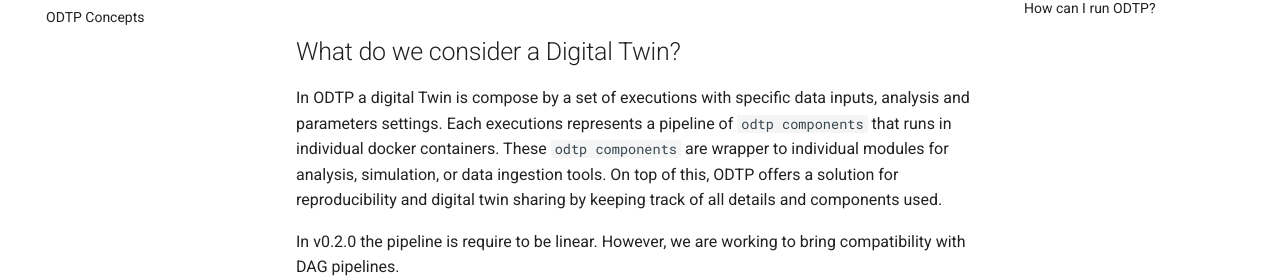
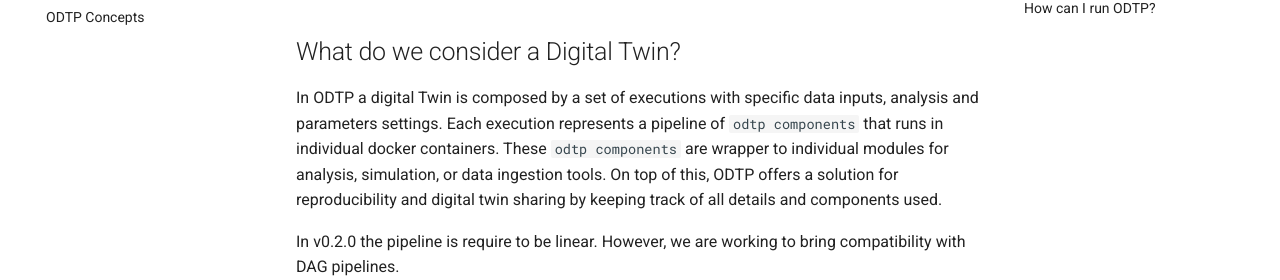
Before and after one commit to odtp-org/odtp-manuals, an MkDocs documentation site: the page built from docs/index.md, in a window 1280 px wide and 900 px high, scrolled down 559 px. Shown: the part 172-452 px from the top of the window. Built offline with MkDocs 1.6.1 and Material for MkDocs 9.7.7, drawn with Linux system fonts in a browser that asks for light colours; a script that is not in the unit is left out; comment, search, counter and statistics services are not loaded.

Commit message:
introduction

```diff
--- a/docs/index.md
+++ b/docs/index.md
@@ -14,7 +14,7 @@ ODTP offers a comprehensive suite of functionalities to enhance digital twins' m
 
 ## What do we consider a Digital Twin?
 
-In ODTP a digital Twin is compose by a set of executions with specific data inputs, analysis and parameters settings. Each executions represents a pipeline of `odtp components` that runs in individual docker containers. These `odtp components` are wrapper to individual modules for analysis, simulation, or data ingestion tools. On top of this, ODTP offers a solution for reproducibility and digital twin sharing by keeping track of all details and components used.
+In ODTP a digital Twin is composed by a set of executions with specific data inputs, analysis and parameters settings. Each execution represents a pipeline of `odtp components` that runs in individual docker containers. These `odtp components` are wrapper to individual modules for analysis, simulation, or data ingestion tools. On top of this, ODTP offers a solution for reproducibility and digital twin sharing by keeping track of all details and components used.
 
 In v0.2.0 the pipeline is require to be linear. However, we are working to bring compatibility with DAG pipelines.
 
```
Also changed, not shown: docs/acknowledgement.md (added, +4 -0 lines).
